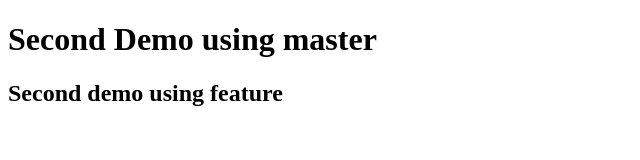
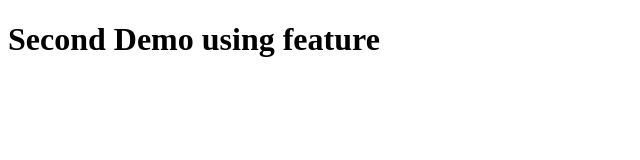
Before and after one commit to amit1924/demo, a plain HTML site: page index.html in a window 1280 px wide. Shown: the whole page, without its empty margins (0-640 px from the left). Drawn offline with Linux system fonts and the light colour scheme.

Commit message:
updated from feature

```diff
--- a/index.html
+++ b/index.html
@@ -6,7 +6,7 @@
     <title>Document</title>
 </head>
 <body>
-    <h1>Second Demo using master</h1>
-    <h2>Second demo using feature</h2>
+    <h1>Second Demo using feature</h1>
+
 </body>
 </html>
```
